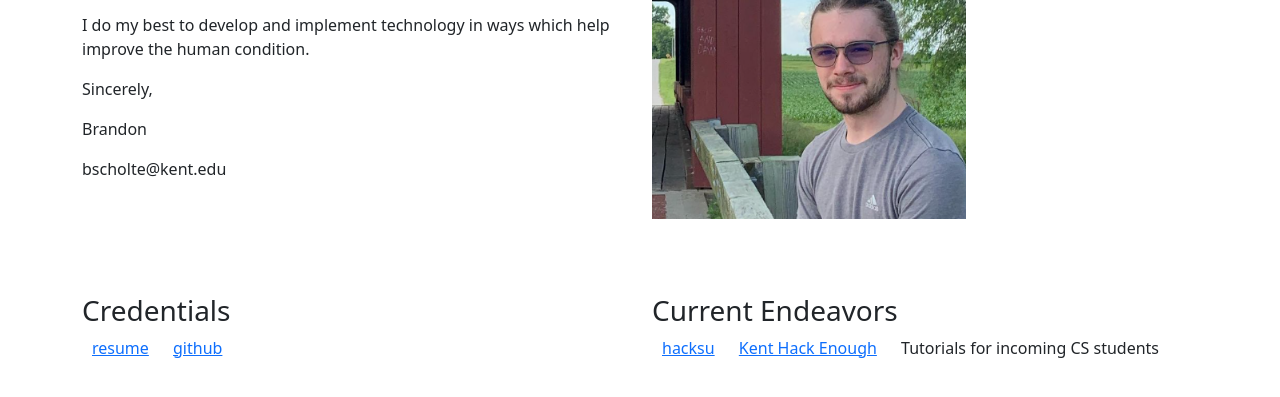
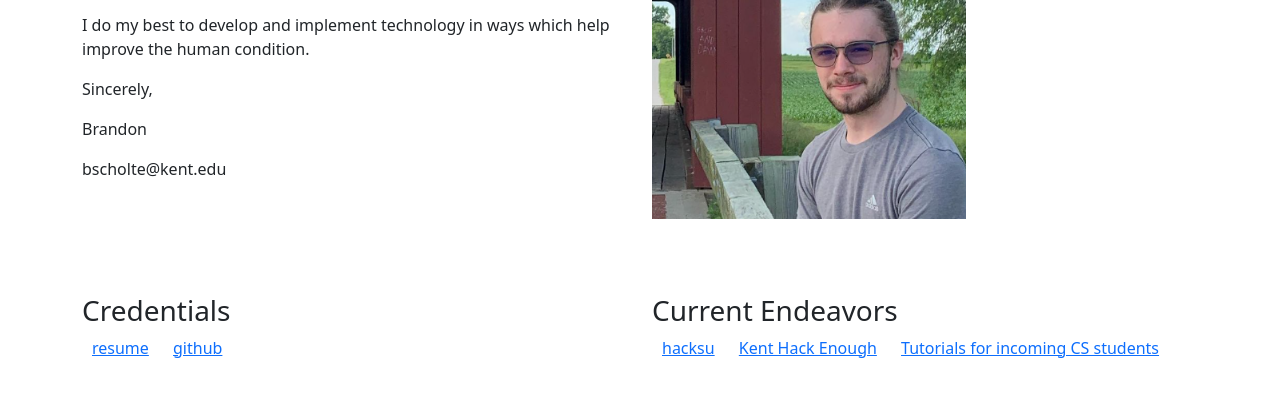
Before and after one commit to brandonscholten/website, a plain HTML site: page index.html in a window 1280 px wide. Shown: the part 83-480 px from the top of the page. Drawn offline with nearby package versions, Linux system fonts and the light colour scheme.

Commit message:
Update index.html

```diff
--- a/index.html
+++ b/index.html
@@ -31,7 +31,7 @@
               <h3>Current Endeavors</h3>
               <a href="https://hacksu.com">hacksu</a>
               <a href="https://khe.io">Kent Hack Enough</a>
-              <a hred="http://antares.cs.kent.edu/~bscholte/blog/index.html">Tutorials for incoming CS students</a>
+              <a href="http://antares.cs.kent.edu/~bscholte/blog/index.html">Tutorials for incoming CS students</a>
             </div>
           </div>
       </div>
```
